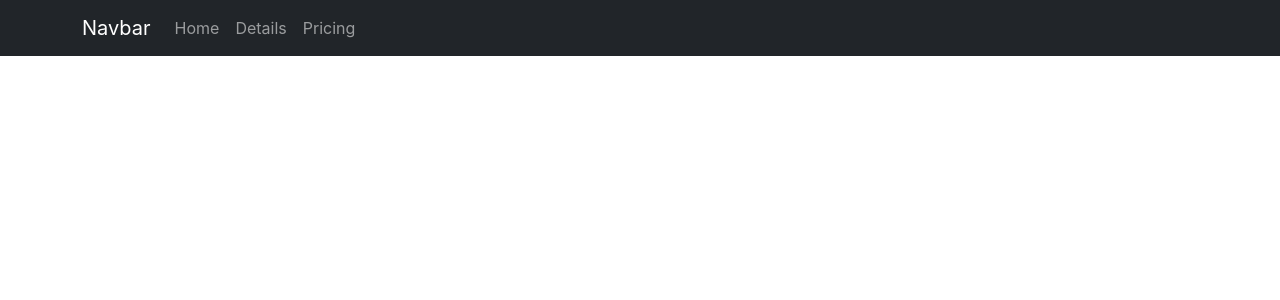
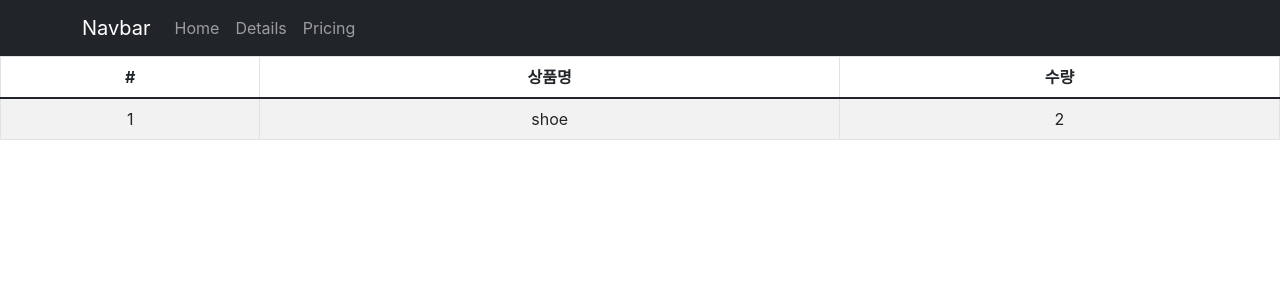
Before and after one commit to HKang0302/react-tutorial, a React (Create React App) app in the folder shop/: page /cart in a window 1280 px wide. Shown: the top 300 px of the page. Built offline with nearby package versions, Linux system fonts and the light colour scheme.

Commit message:
started learning redux

```diff
--- a/shop/package.json
+++ b/shop/package.json
@@ -12,8 +12,11 @@
     "react": "^17.0.2",
     "react-bootstrap": "^2.1.1",
     "react-dom": "^17.0.2",
+    "react-redux": "^7.2.6",
     "react-router-dom": "5",
     "react-scripts": "5.0.0",
+    "react-transition-group": "^4.4.2",
+    "redux": "^4.1.2",
     "styled-components": "^5.3.3",
     "web-vitals": "^2.1.3"
   },
@@ -40,5 +43,6 @@
       "last 1 firefox version",
       "last 1 safari version"
     ]
-  }
+  },
+  "homepage": "http://HKang0302.github.io/"
 }
--- a/shop/src/App.js
+++ b/shop/src/App.js
@@ -1,6 +1,6 @@
 /* eslint-disable */
 
-import { useState } from 'react';
+import React, { useContext, useState } from 'react';
 import { Container, Navbar, Nav, Button } from 'react-bootstrap';
 import './App.css';
 import axios from 'axios'; // for Ajax
@@ -8,6 +8,9 @@ import axios from 'axios'; // for Ajax
 import Data from './data.js';
 import Detail from './Detail';
 import { Link, Route, Switch } from 'react-router-dom';
+import Cart from "./Cart.js"
+
+export let item_num_context = React.createContext(); // 같은 변수값을 공유할 범위 생성해줌
 
 function App() {
 
@@ -41,6 +44,8 @@ function App() {
             {/* <Button variant="outline-success" onClick = {()=>{sort_price(shoes)}}>정렬하기</Button>{' '} */}
 
             <div className='container'>
+
+              <item_num_context.Provider value={item_num}>
                 <div className = "row">
                   {
                     shoes.map(function(shoe, ind){
@@ -50,6 +55,7 @@ function App() {
                       })
                     }
                 </div>
+              </item_num_context.Provider>
             </div>
 
             {
@@ -79,12 +85,19 @@ function App() {
 
         {/* Detail page */}
         <Route exact path="/detail">
+          <item_num_context.Provider value={item_num}>
             <Detail shoes={shoes}/>
+          </item_num_context.Provider>
         </Route>
 
         <Route path="/detail/:id">
           <Detail shoes={shoes} item_num={item_num} item_num_status={item_num_status}/>
         </Route>
+
+        <Route path="/cart">
+          <Cart></Cart>
+        </Route>
+
       </Switch>
 
     </div>
@@ -99,7 +112,15 @@ function Card (props){
       <img src = { 'https://codingapple1.github.io/shop/shoes'+(props.shoe.id+1)+'.jpg' } width="100%"/>
       <h4>{ props.shoe.title }</h4>
       <p>{ props.shoe.content } & { props.shoe.price }원</p>
+      <ItemData id={props.shoe.id}/>
     </div>
+  )
+}
+
+function ItemData(props){
+  let item_num = useContext(item_num_context);
+  return(
+    <p>재고: {item_num[props.id]}개</p>
   )
 }
 
--- /dev/null
+++ b/shop/src/Cart.js
@@ -0,0 +1,36 @@
+import React from "react";
+import { Table } from "react-bootstrap"
+import { connect } from "react-redux";
+
+function Cart(props){
+    return (
+        <div>
+            <Table striped bordered hover>
+                <thead>
+                    <tr>
+                        <th>#</th>
+                        <th>상품명</th>
+                        <th>수량</th>
+                    </tr>
+                </thead>
+                <tbody>
+                    <tr>
+                        <td> { (props.state[0].id+1) } </td>
+                        <td> { props.state[0].name }</td>
+                        <td> { props.state[0].quantity } </td>
+                    </tr>
+                </tbody>
+            </Table>
+        </div>
+    )
+}
+
+function stateAsProps(state){
+    return{
+        state: state
+    }
+}
+
+export default connect(stateAsProps)(Cart)
+
+// export default Cart;
--- a/shop/src/Detail.js
+++ b/shop/src/Detail.js
@@ -1,11 +1,11 @@
 /* eslint-disable */
 
-import React, { useEffect, useState } from 'react';
-import { Button } from 'react-bootstrap'
+import React, { useContext, useEffect, useState } from 'react';
+import { Button, Nav } from 'react-bootstrap'
 import { useHistory, useParams } from 'react-router-dom/cjs/react-router-dom.min';
 import styled from 'styled-components';
-import './Detail.scss'
-
+import './Detail.scss';
+import { CSSTransition } from "react-transition-group";
 
 let Box = styled.div`
     padding:20px;
@@ -31,11 +31,13 @@ function Detail(props){
         return ()=>{ clearTimeout(timer) } // 버그 방지용
     },[show_alert]);
 
-    let [input, input_change] = useState();
+    let [tab, tabStatus] = useState(0);
 
     let history = useHistory();
     let { id } = useParams();
     let found_item = props.shoes.find(item => item.id == id)
+    let [animationSwitch, animationSwitchStatus] = useState(false);
+
 
     return (
         <div className="container">
@@ -75,8 +77,37 @@ function Detail(props){
                     }}>주문하기</button>
                 </div>
             </div>
+
+            <Nav variant="mt-5" variant="tabs" defaultActiveKey="link-0">
+                <Nav.Item>
+                    <Nav.Link eventKey="link-0" onClick={()=>{ animationSwitchStatus(false); tabStatus(0) }}>Active</Nav.Link>
+                </Nav.Item>
+                <Nav.Item>
+                    <Nav.Link eventKey="link-1" onClick={()=>{ animationSwitchStatus(false); tabStatus(1) }}>Option 2</Nav.Link>
+                </Nav.Item>
+            </Nav>
+
+            <CSSTransition in={animationSwitch} classNames="wow" timeout={500}>
+                <TabContent tab={tab} animationSwitchStatus={animationSwitchStatus}/>
+            </CSSTransition>
+
         </div>
     )
+}
+
+function TabContent(props){
+    let tabEffect = useEffect(()=>{
+        props.animationSwitchStatus(true);
+    })
+    if(props.tab === 0){
+        return <div>0번째 내용입니다.</div>
+    }else if(props.tab === 1){
+        return <div>1번째 내용입니다.</div>
+    }
+    else{
+        return <div>2번째 내용입니다.</div>
+    }
+
 }
 
 function Info(props){
--- a/shop/src/Detail.scss
+++ b/shop/src/Detail.scss
@@ -1,4 +1,13 @@
 $main_color:#ff0000;
+
+.wow-enter {
+    opacity: 0;
+}
+
+.wow-enter-active{
+    opacity: 1;
+    transition: all 500ms;
+}
 
 .red{
    color: $main_color;
--- a/shop/src/index.js
+++ b/shop/src/index.js
@@ -4,12 +4,18 @@ import './index.css';
 import App from './App';
 import reportWebVitals from './reportWebVitals';
 
-import { BrowserRouter } from 'react-router-dom'
+import { BrowserRouter } from 'react-router-dom';
+import { Provider } from 'react-redux';
+import { createStore } from 'redux';
+
+let store = createStore(()=>{ return [{id:0, name: "shoe", quantity: 2}] })
 
 ReactDOM.render(
   <React.StrictMode>
     <BrowserRouter>
-      <App />
+      <Provider store={store}>
+        <App />
+      </Provider>
     </BrowserRouter>
   </React.StrictMode>,
   document.getElementById('root')
```
Also changed, not shown: 2 other files (tests, documents, lock files or other folders). Lines whose indentation alone changed are shown as unchanged.
